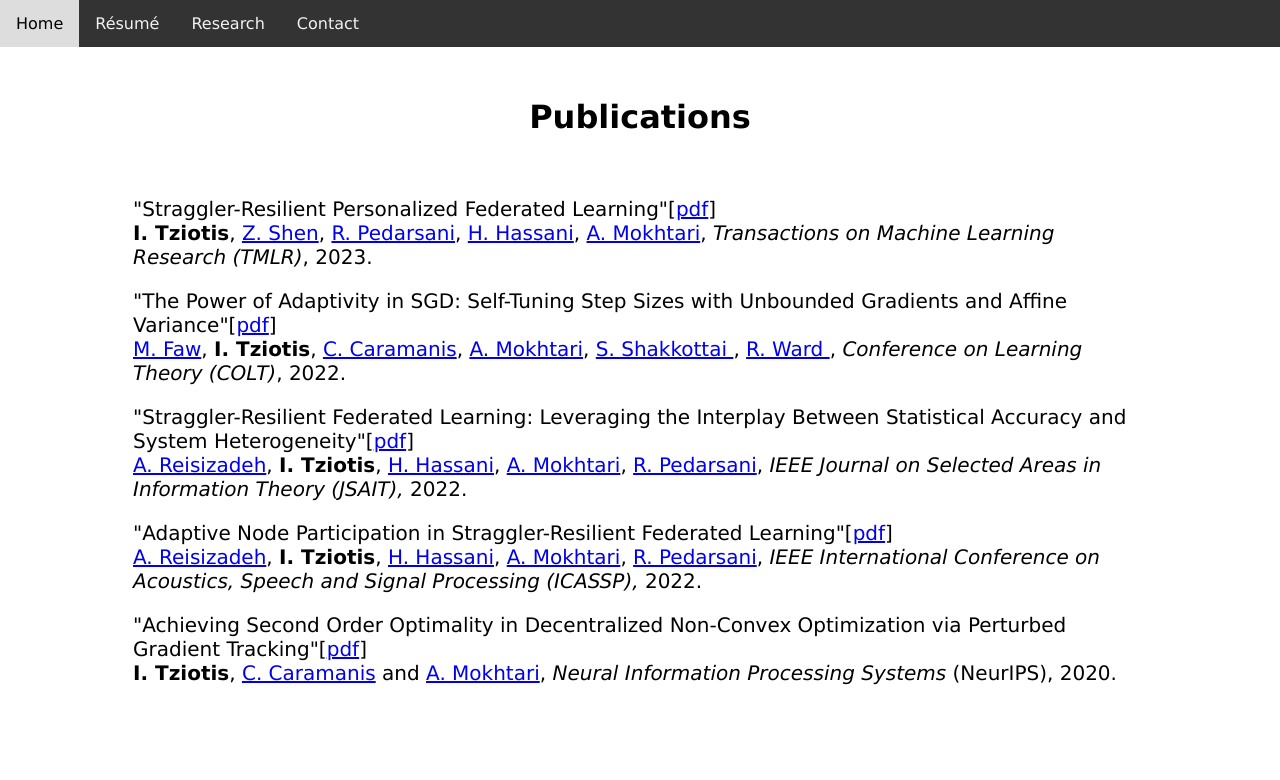
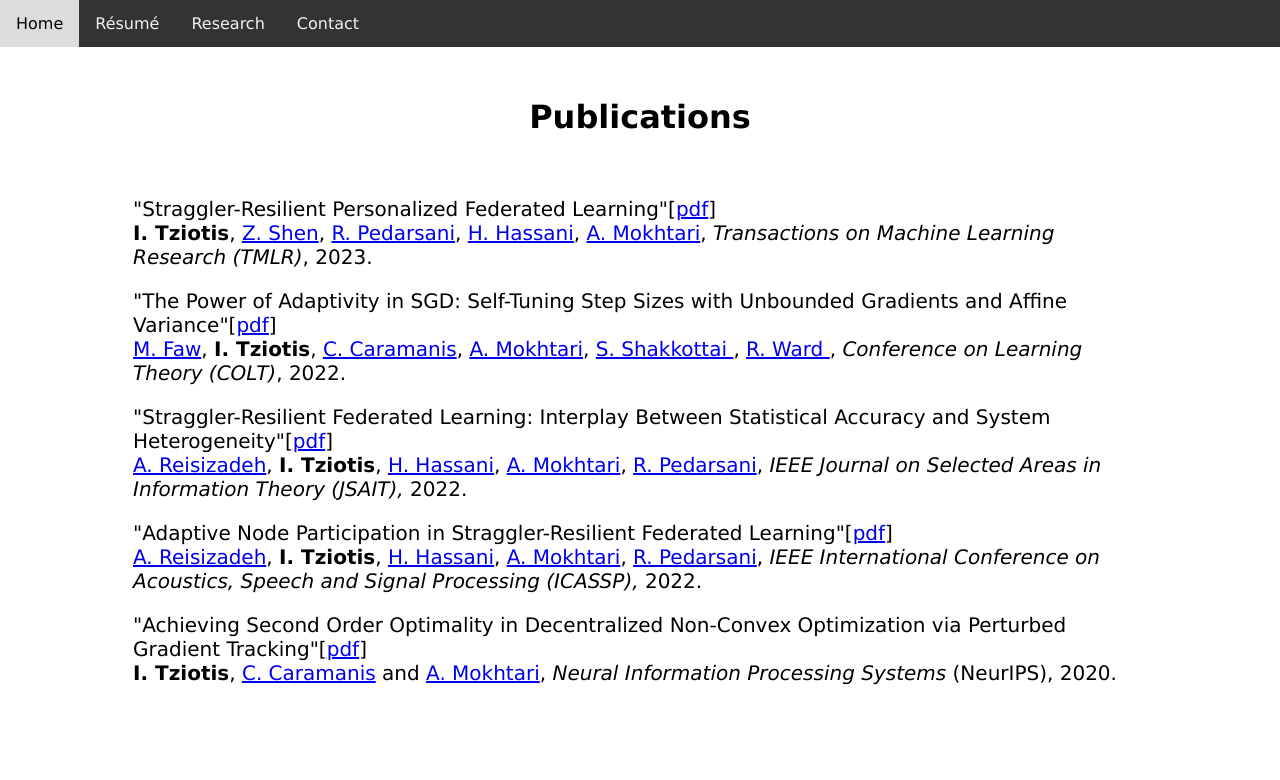
Before and after one commit to IsidorosTziotis/IsidorosTziotis.github.io, a plain HTML site: page Research.html in a window 1280 px wide. Shown: the top 780 px of the page. Drawn offline with Linux system fonts and the light colour scheme.

Commit message:
Update Research.html

```diff
--- a/Research.html
+++ b/Research.html
@@ -96,7 +96,7 @@ Unbounded Gradients and Affine Variance</span>"[<a href="https://proceedings.mlr
 
 									</p>
 			    <p style="font-size:20px">
-				"<span style=" color:Black; font-size: 20px;font-weight: ">Straggler-Resilient Federated Learning: Leveraging the Interplay Between Statistical Accuracy and System Heterogeneity</span>"[<a href="https://arxiv.org/pdf/2012.14453.pdf">pdf</a>]</br>
+				"<span style=" color:Black; font-size: 20px;font-weight: ">Straggler-Resilient Federated Learning: Interplay Between Statistical Accuracy and System Heterogeneity</span>"[<a href="https://arxiv.org/pdf/2012.14453.pdf">pdf</a>]</br>
 				    <a href="https://web.ece.ucsb.edu/~reisizadeh/">A. Reisizadeh</a>, <span style="font-weight: bold;">I. Tziotis</span>, <a href="https://www.seas.upenn.edu/~hassani/">H. Hassani</a>,
 										      <a href="https://sites.utexas.edu/mokhtari/">A. Mokhtari</a>, <a href="https://web.ece.ucsb.edu/~ramtin/">R. Pedarsani</a>, <em>IEEE Journal on Selected Areas in Information Theory (JSAIT),</em> 2022.
 
```
